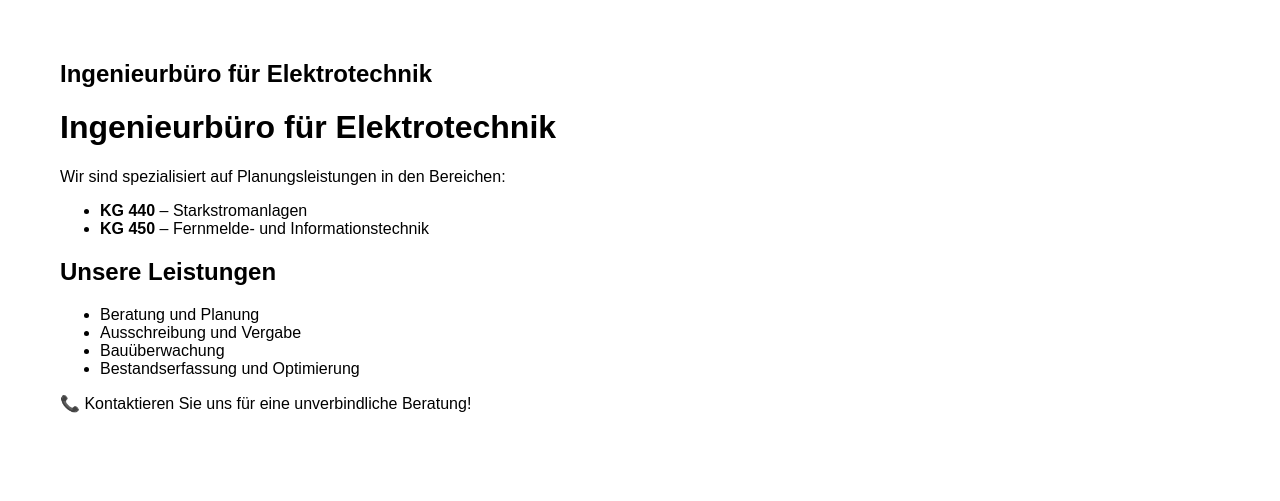
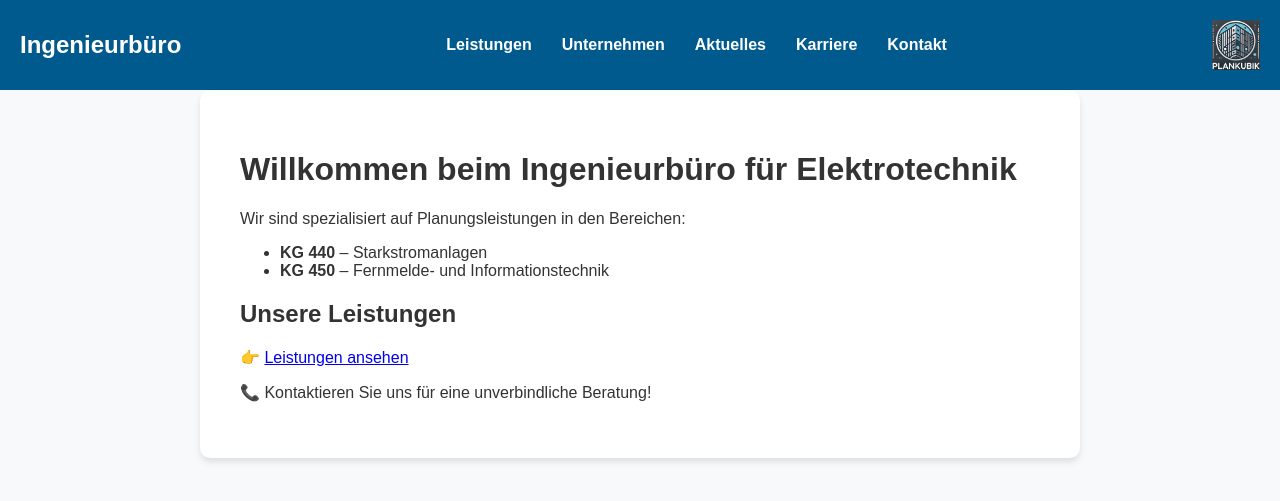
Before and after one commit to KukasLee/ibwebsite, a Jekyll site: the page built from index.md, in a window 1280 px wide. Shown: the top 501 px of the page. Built offline with Jekyll 4.4.1, drawn with Linux system fonts in a browser that asks for light colours.

Commit message:
Add files via upload

```diff
--- a/_layouts/default.html
+++ b/_layouts/default.html
@@ -5,14 +5,35 @@
     <meta name="viewport" content="width=device-width, initial-scale=1.0">
     <title>{{ page.title }}</title>
     <style>
-        body { font-family: Arial, sans-serif; margin: 40px; padding: 20px; }
-        header { font-size: 24px; font-weight: bold; margin-bottom: 20px; }
+        body { font-family: Arial, sans-serif; margin: 0; padding: 0; background-color: #f8f9fa; color: #333; }
+        header { display: flex; justify-content: space-between; align-items: center; padding: 20px; background: #005a8d; color: white; }
+        header img { height: 50px; }
+        nav ul { list-style: none; padding: 0; margin: 0; display: flex; }
+        nav ul li { margin: 0 15px; }
+        nav ul li a { text-decoration: none; color: white; font-weight: bold; }
+        nav ul li a:hover { text-decoration: underline; }
+        main { padding: 40px; max-width: 800px; margin: auto; background: white; border-radius: 10px; box-shadow: 0px 4px 6px rgba(0, 0, 0, 0.1); }
     </style>
 </head>
 <body>
-    <header>Ingenieurbüro für Elektrotechnik</header>
-    <main>
-        {{ content }}
-    </main>
+
+<header>
+    <div style="font-size: 24px; font-weight: bold;">Ingenieurbüro</div>
+    <nav>
+        <ul>
+            <li><a href="index.md">Leistungen</a></li>
+            <li><a href="unternehmen.md">Unternehmen</a></li>
+            <li><a href="aktuelles.md">Aktuelles</a></li>
+            <li><a href="karriere.md">Karriere</a></li>
+            <li><a href="kontakt.md">Kontakt</a></li>
+        </ul>
+    </nav>
+    <img src="/assets/Logo.jpg" alt="Logo">
+</header>
+
+<main>
+    {{ content }}
+</main>
+
 </body>
 </html>
--- a/index.md
+++ b/index.md
@@ -3,7 +3,7 @@ layout: default
 title: Ingenieurbüro für Elektrotechnik
 ---
 
-# Ingenieurbüro für Elektrotechnik
+# Willkommen beim Ingenieurbüro für Elektrotechnik
 
 Wir sind spezialisiert auf Planungsleistungen in den Bereichen:
 
@@ -11,9 +11,6 @@ Wir sind spezialisiert auf Planungsleistungen in den Bereichen:
 - **KG 450** – Fernmelde- und Informationstechnik
 
 ## Unsere Leistungen
-- Beratung und Planung
-- Ausschreibung und Vergabe
-- Bauüberwachung
-- Bestandserfassung und Optimierung
+👉 [Leistungen ansehen](leistungen.md)
 
 📞 Kontaktieren Sie uns für eine unverbindliche Beratung!
```
Also changed, not shown: aktuelles.md (added, +8 -0 lines), karriere.md (added, +8 -0 lines), kontakt.md (added, +10 -0 lines), leistungen.md (added, +13 -0 lines), unternehmen.md (added, +8 -0 lines), assets/Logo.jpg (added).
